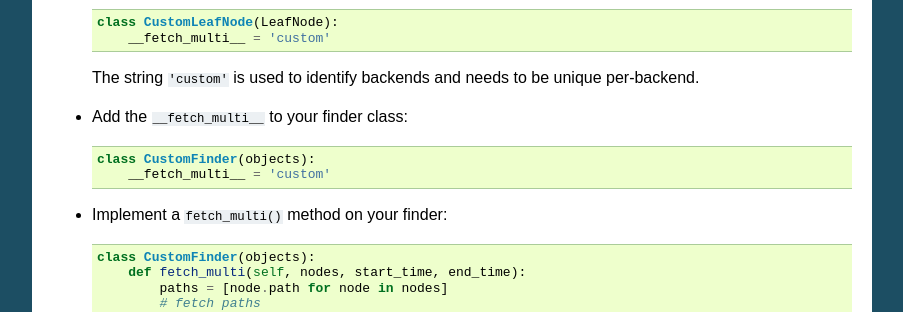
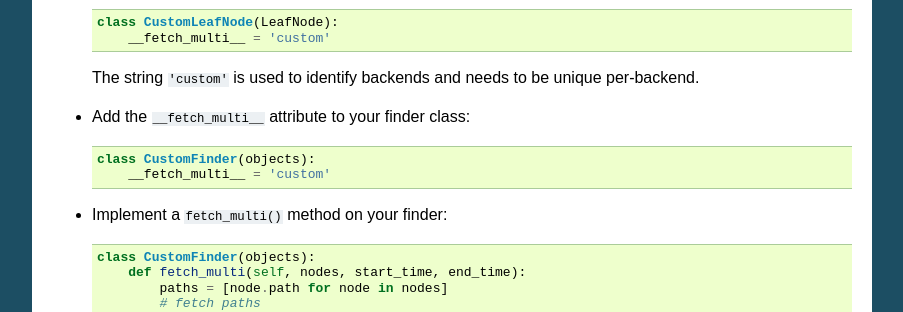
Before and after one commit to brutasse/graphite-api, a Sphinx documentation site: the page built from docs/finders.rst, in a window 1280 px wide and 900 px high, scrolled down 1314 px. Shown: the part 152-464 px from the top of the window, without its empty margins (198-1101 px from the left). Built offline with Sphinx 7.4.7, drawn with Linux system fonts in a browser that asks for light colours.

Commit message:
Attribute

```diff
--- a/docs/finders.rst
+++ b/docs/finders.rst
@@ -102,7 +102,7 @@ in three steps:
   The string ``'custom'`` is used to identify backends and needs to be unique
   per-backend.
 
-* Add the ``__fetch_multi__`` to your finder class::
+* Add the ``__fetch_multi__`` attribute to your finder class::
 
       class CustomFinder(objects):
           __fetch_multi__ = 'custom'
```
